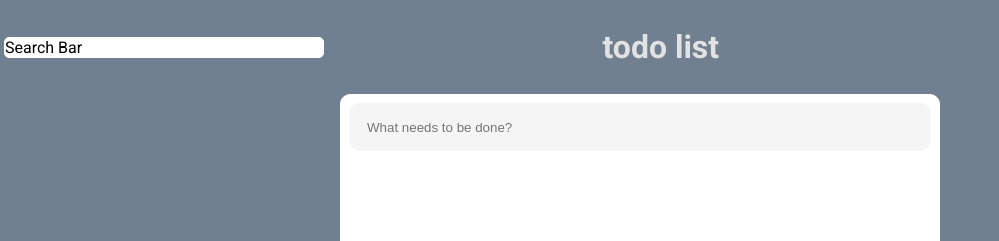
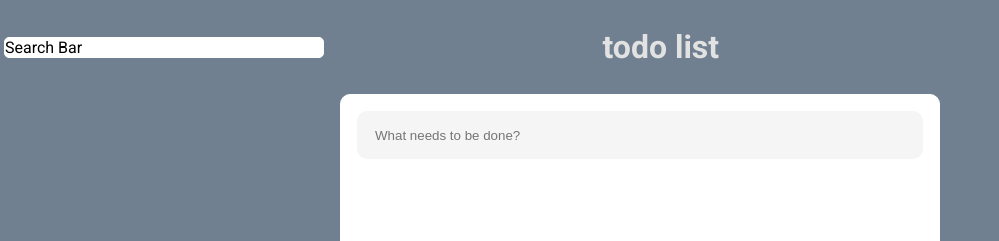
Before and after one commit to alexxbull/todo-app, a React (Create React App) app: page / in a window 1280 px wide. Shown: the top 241 px of the page, without its empty margins (0-999 px from the left). Built offline with nearby package versions, Linux system fonts and the light colour scheme.

Commit message:
fixed issue with all borders not rendering

```diff
--- a/src/components/TodoList/TodoList.module.css
+++ b/src/components/TodoList/TodoList.module.css
@@ -2,4 +2,10 @@
     display: flex;
     flex-direction: column;
     width: 100%;
+    padding: 8px;
 }
+
+.StatusBar {
+    display: flex;
+    font-size: 0.8rem;
+}
```
